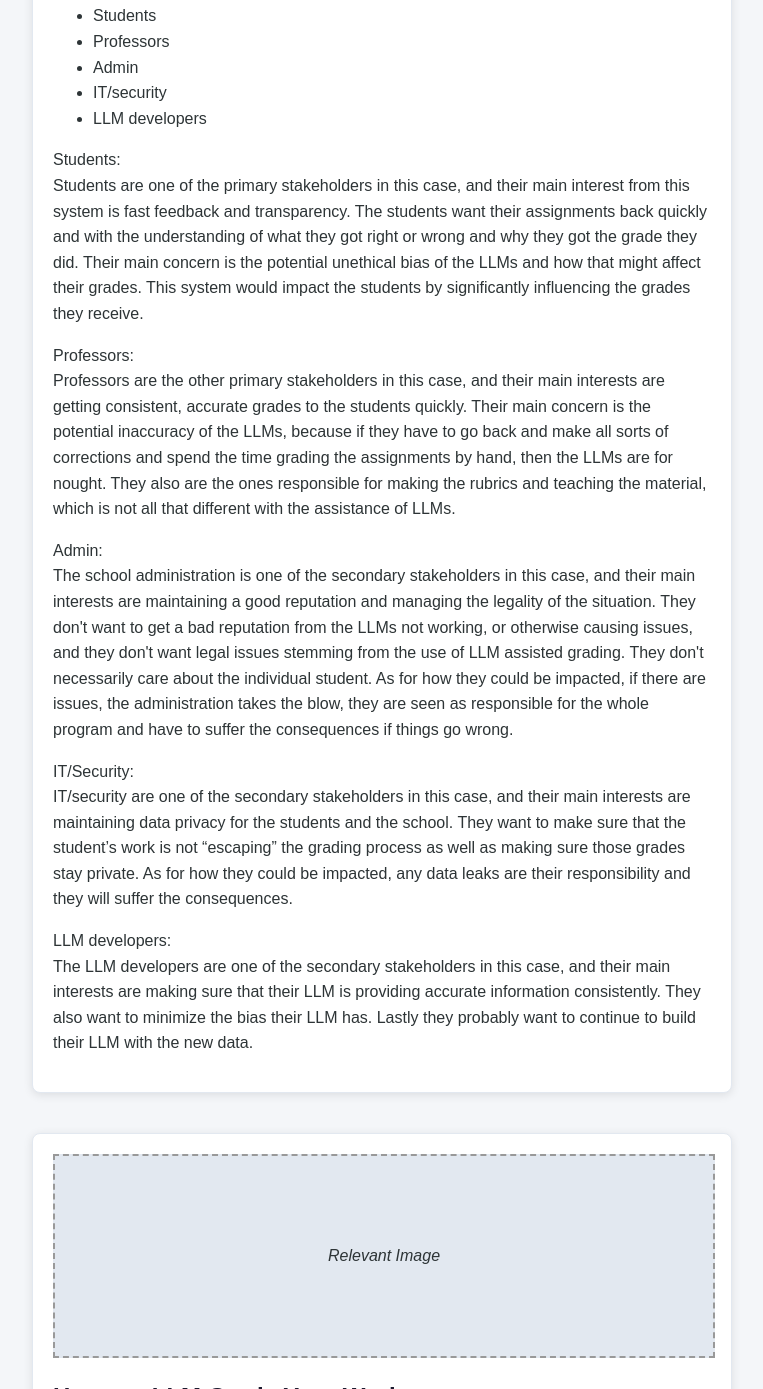
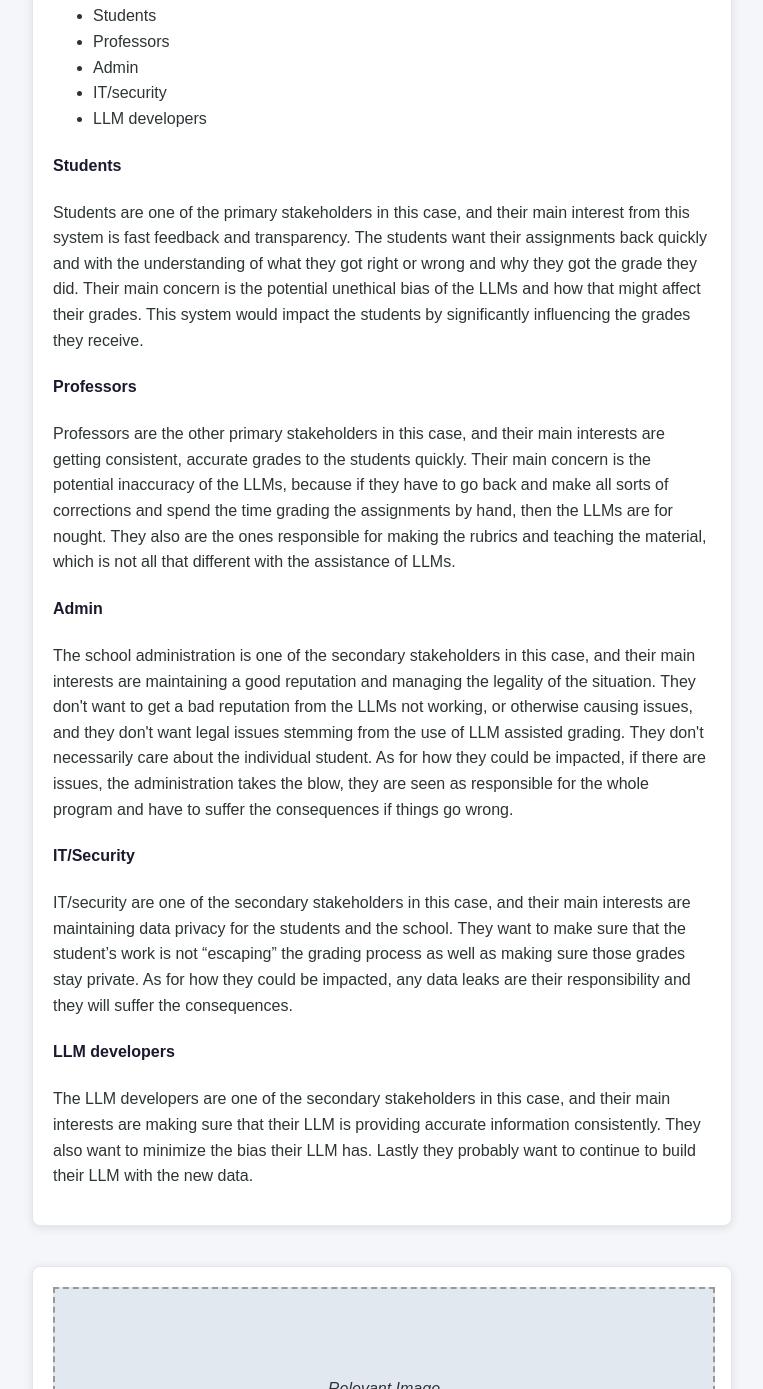
Before and after one commit to nunema1/EthicsFinalProject, a plain HTML site: page frontend/index.html in a window 1280 px wide. Shown: the part 1383-2772 px from the top of the page, without its empty margins (398-1161 px from the left). Drawn offline with Linux system fonts and the light colour scheme.

Commit message:
fixed to use h4

```diff
--- a/frontend/index.html
+++ b/frontend/index.html
@@ -94,21 +94,26 @@
                         <li>IT/security</li>
                         <li>LLM developers</li>
                     </ul>
-                        <p>Students:</br>
+                        <h4>Students</h4>
+                        <p>
                             Students are one of the primary stakeholders in this case, and their main interest from this system is fast feedback and transparency.
                             The students want their assignments back quickly and with the understanding of what they got right or wrong and why they got the grade they did.
                             Their main concern is the potential unethical bias of the LLMs and how that might affect their grades. This system would impact the students by significantly influencing the grades they receive.
                         </p>
-                        <p>Professors:</br>
+                        <h4>Professors</h4>
+                        <p>
                             Professors are the other primary stakeholders in this case, and their main interests are getting consistent, accurate grades to the students quickly. Their main concern is the potential inaccuracy of the LLMs, because if they have to go back and make all sorts of corrections and spend the time grading the assignments by hand, then the LLMs are for nought. They also are the ones responsible for making the rubrics and teaching the material, which is not all that different with the assistance of LLMs.
                         </p>
-                        <p>Admin:</br>
+                        <h4>Admin</h4>
+                        <p>
                             The school administration is one of the secondary stakeholders in this case, and their main interests are maintaining a good reputation and managing the legality of the situation. They don't want to get a bad reputation from the LLMs not working, or otherwise causing issues, and they don't want legal issues stemming from the use of LLM assisted grading. They don't necessarily care about the individual student. As for how they could be impacted, if there are issues, the administration takes the blow, they are seen as responsible for the whole program and have to suffer the consequences if things go wrong.
                         </p>
-                        <p>IT/Security:</br>
+                        <h4>IT/Security</h4>
+                        <p>
                         	IT/security are one of the secondary stakeholders in this case, and their main interests are maintaining data privacy for the students and the school. They want to make sure that the student’s work is not “escaping” the grading process as well as making sure those grades stay private. As for how they could be impacted, any data leaks are their responsibility and they will suffer the consequences.
                         </p>
-                        <p>LLM developers:</br>
+                        <h4>LLM developers</h4>
+                        <p>
                             The LLM developers are one of the secondary stakeholders in this case, and their main interests are making sure that their LLM is providing accurate information consistently. They also want to minimize the bias their LLM has. Lastly they probably want to continue to build their LLM with the new data.
                         </p>
                 </section>
```
